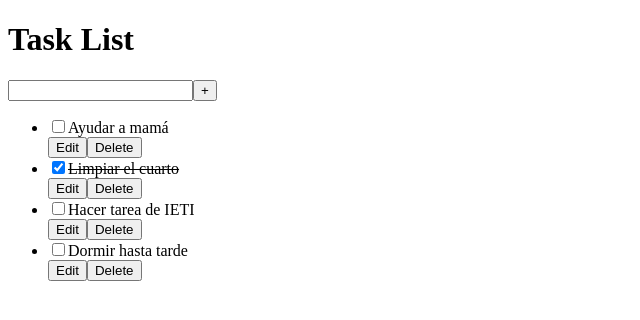
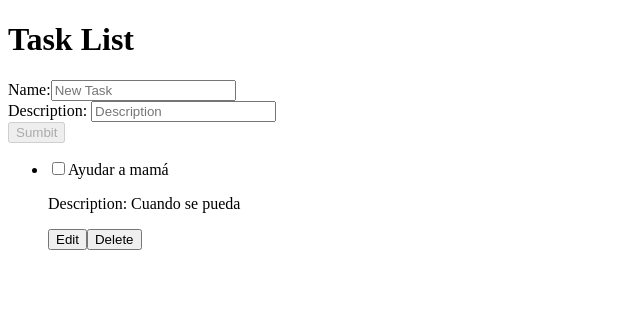
Before and after one commit to wilmer-rodriguez-r/my-react-task-list, a React (Vite) app: page / in a window 1280 px wide. Shown: the top 320 px of the page, without its empty margins (0-640 px from the left). Built offline with nearby package versions, Linux system fonts and the light colour scheme.

Commit message:
formulario

```diff
--- a/src/App.jsx
+++ b/src/App.jsx
@@ -2,12 +2,7 @@ import { useEffect } from "react";
 import {Header} from "./components/Header"
 import { TaskList } from "./components/TaskList";
 
-const taskList = [{"name": "Ayudar a mamá", "state": false},
-{"name": "Limpiar el cuarto", "state": true},
-{"name": "Hacer tarea de IETI", "state": false},
-{"name": "Dormir hasta tarde", "state": false}];
-
-
+const taskList = [{"name": "Ayudar a mamá", "description": "Cuando se pueda","state": false}]
 
 function App() {
   useEffect((()=>{
--- /dev/null
+++ b/src/components/FormTask.jsx
@@ -0,0 +1,44 @@
+import { useState } from "react";
+
+export const FormTask = (props) => {
+
+    const {onChangeTask} = props;
+    const [nameTask, setNameTask] = useState("");
+    const [description, setDescription] = useState("");
+    const [formValidation, setFormValidation] = useState({taskName: undefined,});
+
+    function handleNameTaskChange(event) {
+        const value = event.target.value;
+        setFormValidation({...formValidation, taskName: value.length < 4 ? "name is too short" : ""});
+        setNameTask(value);
+    }
+
+    function handleDescriptionChange(event) {
+        const value = event.target.value;
+        setDescription(value)
+    }
+
+    const isValidForm = Object.keys(formValidation).every((key) => formValidation[key] === "");
+
+    function onSubmit() {
+        event.preventDefault();
+        const task = {name: nameTask, description: description, state: false};
+        onChangeTask(task);
+    }
+
+    return(
+        <form onSubmit={onSubmit}>
+            <div>
+                <label>Name:
+                 <input placeholder="New Task" value={nameTask} onChange={handleNameTaskChange} type="text" />
+                </label>
+                {formValidation.taskName && <span style={{color: "red"}}>{formValidation.taskName}</span>}
+            </div>
+            <div>
+                <label>Description: </label>
+                <input placeholder="Description" value={description} onChange={handleDescriptionChange} type="text" />
+            </div>
+            <button disabled={!isValidForm}>Sumbit</button>
+        </form>
+        );
+}
--- a/src/components/Task.jsx
+++ b/src/components/Task.jsx
@@ -1,10 +1,10 @@
-import { useState, useRef} from "react";
+import { useState } from "react";
+import { FormTask } from "./formTask";
 
 export const Task = (props)=>{
 
     const [inputVisible, setInputVisible] = useState(false);
-    const inputValue = useRef(null);
-    const {name, isCompleted, onChangeCheck, onDelete, onEditTask} = props;
+    const {name, description, isCompleted, onChangeCheck, onDelete, onEditTask} = props;
 
     const handleChangeCheck = () => {
         onChangeCheck(name);
@@ -18,15 +18,13 @@ export const Task = (props)=>{
         setInputVisible(true);
     }
 
-    const handleEditTask = () => {
-        setInputVisible(false);
-        onEditTask(name, inputValue.current.value);
+    const handleEditTask = (task) => {
+        onEditTask(name, task)
     }
 
     return (
         <li>
             <>
-
                 <label style={{textDecoration: isCompleted ? 'line-through' : 'none' }}>
                     <input
                         type="checkbox"
@@ -34,16 +32,14 @@ export const Task = (props)=>{
                         onChange={handleChangeCheck}
                     />
                     {name}
+                    <p>Description: {description}</p>
                 </label>
                 <div>
-                <button onClick={handleEdit}>Edit</button>
-                <button onClick={handleDelete}>Delete</button>
+                    <button disabled={isCompleted} onClick={handleEdit}>Edit</button>
+                    <button onClick={handleDelete}>Delete</button>
                 </div>
                 <div>
-                    {inputVisible && <label>
-                            <input type="text" ref={inputValue}/>
-                            <button onClick={handleEditTask}>Update</button>
-                        </label>}
+                    {inputVisible && <FormTask onChangeTask={handleEditTask}/>}
                 </div>
             </>
         </li>
--- a/src/components/TaskList.jsx
+++ b/src/components/TaskList.jsx
@@ -1,18 +1,13 @@
 import { useTask } from "../hooks/useTask";
-import { Task } from "./Task";
-import { useRef } from "react";
+import { Task } from "./Task";;
+import { FormTask } from "./formTask";
 
 export const TaskList = ()=> {
 
     const [tasks, createTask, changeState, deleteTask, updateTask] = useTask();
-    const inputValue = useRef(null);
 
     function handleCheckBox(taskName) {
         changeState(taskName);
-    };
-
-    function handleNewTask() {
-        createTask(inputValue.current.value);
     };
 
     function handleDeleteTask(taskName) {
@@ -25,15 +20,15 @@ export const TaskList = ()=> {
 
     return(
         <>
-            <input ref={inputValue} type="text" />
-            <button onClick={handleNewTask}>+</button>
+            <FormTask onChangeTask={createTask}/>
             <ul>
                 {
                     tasks.map(task => <Task
                         key={task.name}
                         name={task.name}
+                        description={task.description}
+                        isCompleted={task.state}
                         onChangeCheck={handleCheckBox}
-                        isCompleted={task.state}
                         onDelete={handleDeleteTask}
                         onEditTask={handleEditTask}/>)
                 }
--- a/src/hooks/useTask.js
+++ b/src/hooks/useTask.js
@@ -13,10 +13,13 @@ export function useTask() {
         localStorage.setItem("tasks", JSON.stringify(tasksAux));
     }
 
-    function createTask(taskName) {
-        const tasksAux = [...tasks, {"name": taskName, state: false}];
-        setTasks(tasksAux);
-        localStorage.setItem("tasks", JSON.stringify(tasksAux));
+    function createTask(task) {
+        const exist = Object.keys(tasks).every((key) => tasks[key].name === task.name);
+        if (!exist | tasks.length === 0) {
+            const tasksAux = [...tasks, task];
+            setTasks(tasksAux);
+            localStorage.setItem("tasks", JSON.stringify(tasksAux));
+        }
     }
 
     function changeState(taskName) {
@@ -25,8 +28,8 @@ export function useTask() {
         localStorage.setItem("tasks", JSON.stringify(tasksAux));
     };
 
-    function updateTask(taskName, newTaskName) {
-        let tasksAux = tasks.map((task) => task.name === taskName ? {...task, name: newTaskName} : task)
+    function updateTask(oldTaskName, newTask) {
+        let tasksAux = tasks.map((task) => task.name === oldTaskName ? newTask : task)
         setTasks(tasksAux);
         localStorage.setItem("tasks", JSON.stringify(tasksAux));
     }
```
